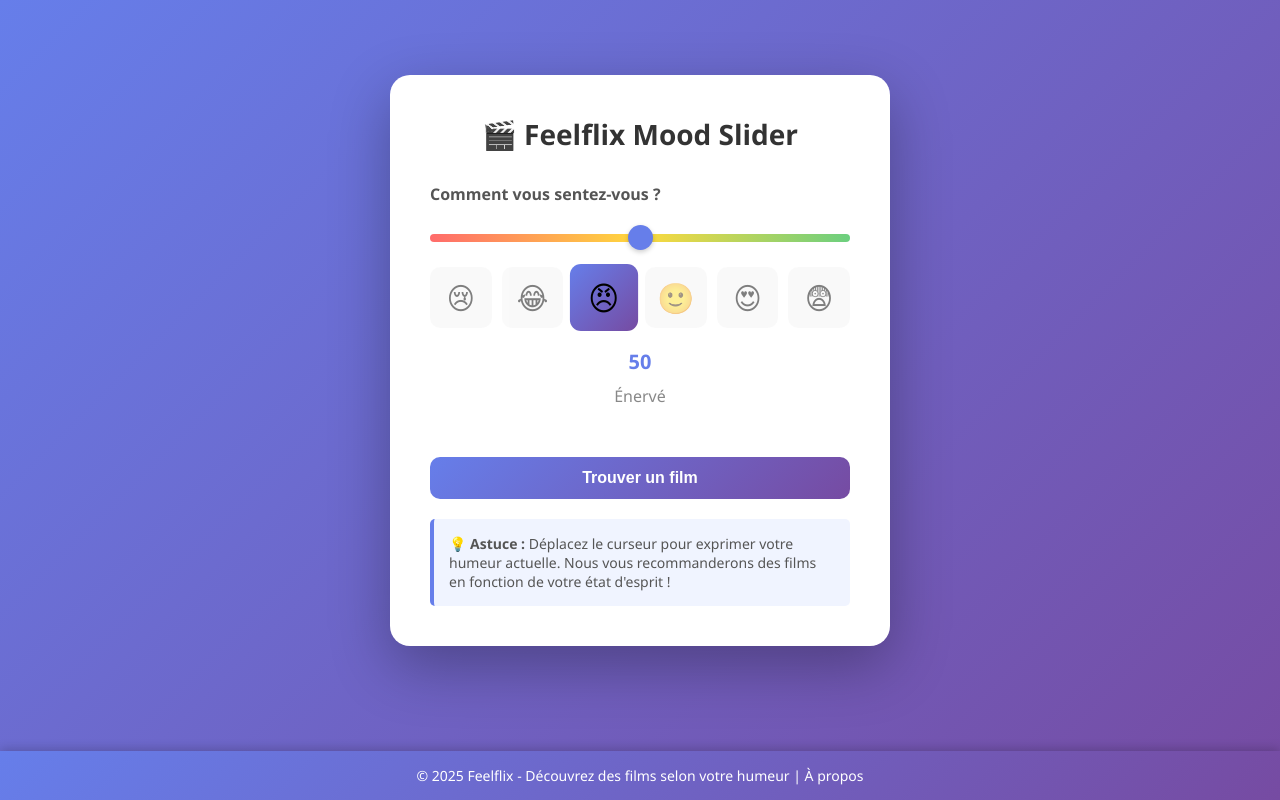
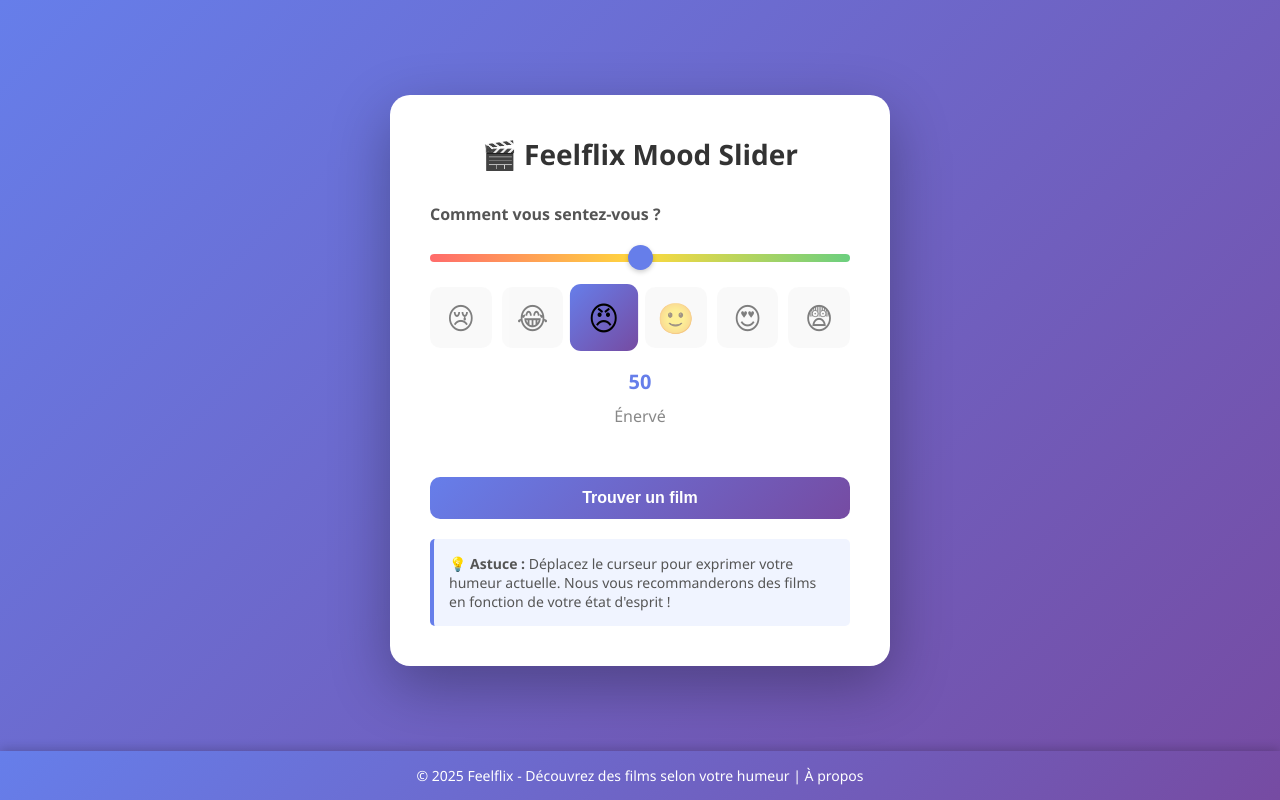
Before and after one commit to nadjla-mohamed-dini/btp-projet-ia, a Flask app: page /mood in a window 1280 px wide. Run offline with Flask 3, Linux system fonts and the light colour scheme; parts of the project's set-up code (start-up, migrations or seed data) failed here and were passed over.

Commit message:
style: Add top padding to create space from page top
- Add padding-top: 40px to body
- Create breathing room between top of page and mood slider container

```diff
--- a/templates/mood.html
+++ b/templates/mood.html
@@ -19,6 +19,7 @@
             justify-content: center;
             align-items: center;
             padding-bottom: 80px;
+            padding-top: 40px;
         }
 
         .container {
```
